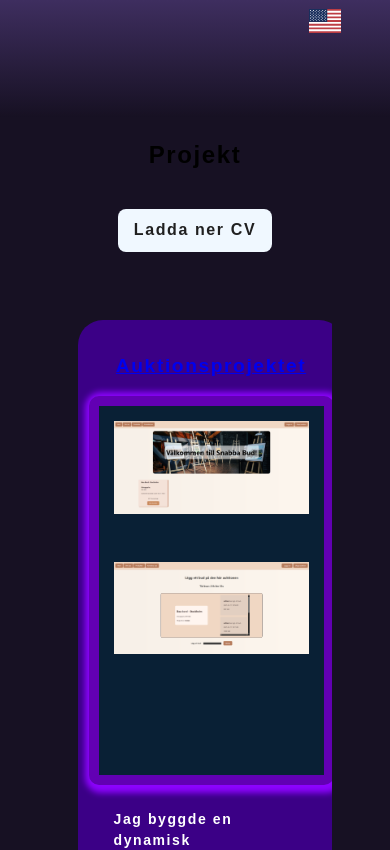
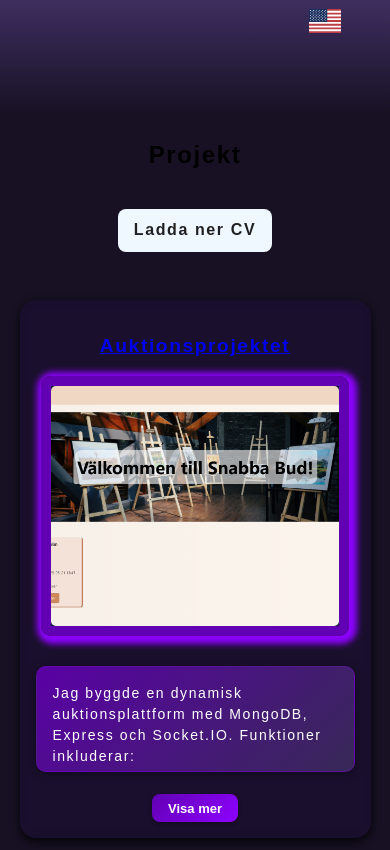
Before and after one commit to mkinuka/portfolio, a React (Vite) app: page /portfolio/Portfoliopage in a window 390 px wide. Shown: the top 850 px of the page. Built offline with nearby package versions, Linux system fonts and the light colour scheme; no server answers.

Commit message:
Improve portfolio layout: add show more/less functionality, enhance image display, and improve text styling

```diff
--- a/src/Data/portfolioData.tsx
+++ b/src/Data/portfolioData.tsx
@@ -224,7 +224,7 @@
   // 5th //
   {
     sv: {
-      id: 4,
+      id: 5,
       title: <a href="https://github.com/mkinuka/fed24s-the-zoo-mkinuka.git">The Zoo</a>,
       imgUrl: [animalApi, animalApi2, animalApi3, animalApi4],
       description: (
@@ -248,7 +248,7 @@
       ),
     },
     eng: {
-      id: 4,
+      id: 5,
       title: <a href="https://github.com/mkinuka/fed24s-the-zoo-mkinuka.git">The Zoo</a>,
       imgUrl: [animalApi, animalApi2, animalApi3, animalApi4],
       description: (
--- a/src/pages/About.tsx
+++ b/src/pages/About.tsx
@@ -8,6 +8,7 @@
 
   return (
     <>
+      <section id="about-container">
         <section className="center-pos-about">
         <div className="text-container">
           <h3 className="about-heading">{type === "sv" ? "Om mig" : "About me"}</h3>
@@ -107,6 +108,7 @@
           <AutoPlaySlideshow></AutoPlaySlideshow>
         </div>
         </section>
+      </section>
     </>
   );
 };
--- a/src/pages/PortfolioPage.tsx
+++ b/src/pages/PortfolioPage.tsx
@@ -1,10 +1,23 @@
 import "../styles/Portfolio.css";
 import { portfolioItems } from "../Data/portfolioData";
-import { useContext } from "react";
+import { useContext, useState } from "react";
 import { LanguageContext } from "../context/LanguageContext";
 
 export const PortfolioPage = () => {
   const { type } = useContext(LanguageContext);
+  const [expandedItems, setExpandedItems] = useState<Set<number>>(new Set());
+
+  const toggleExpanded = (id: number) => {
+    setExpandedItems(prev => {
+      const newSet = new Set(prev);
+      if (newSet.has(id)) {
+        newSet.delete(id);
+      } else {
+        newSet.add(id);
+      }
+      return newSet;
+    });
+  };
 
   return (
     <>
@@ -20,17 +33,35 @@
           {type === "sv" ? "Ladda ner CV" : "Download CV"}
         </a>
         <section id="portfolio-section">
-          {portfolioItems.map((p) => (
+          {portfolioItems.map((p) => {
+            const isExpanded = expandedItems.has(p[type].id);
+            return (
               <div className="portfolio-container" key={p[type].id}>
                 <h2 className="portfolio-heading">{p[type].title}</h2>
+                {!isExpanded && (
                   <div className="image-container">
                     {p[type].imgUrl.map((i, idx) => (
                       <img key={idx} src={i} className="portfolio-img" />
                     ))}
                   </div>
-              <p className="portfolio-text-style">{p[type].description}</p>
+                )}
+                <div className="text-wrapper">
+                  <p className={`portfolio-text-style ${isExpanded ? 'expanded' : ''}`}>
+                    {p[type].description}
+                  </p>
+                  <button
+                    className="show-more-btn"
+                    onClick={() => toggleExpanded(p[type].id)}
+                  >
+                    {isExpanded
+                      ? (type === "sv" ? "Visa mindre" : "Show less")
+                      : (type === "sv" ? "Visa mer" : "Show more")
+                    }
+                  </button>
                 </div>
-          ))}
+              </div>
+            );
+          })}
         </section>
       </article>
     </>
--- a/src/styles/About.css
+++ b/src/styles/About.css
@@ -1,19 +1,10 @@
-#about-container {
-    display: flex;
-    flex-direction: column;
-    gap: 10rem;
-    align-items: center;
-    height: 100vh;
-    margin-bottom: 20rem;
-    margin-top: 3rem;
-    margin-bottom: 20vh;
-}
 
 .center-pos-about {
     display: flex;
     flex-direction: row;
     justify-content: center;
     margin-bottom: 30vh;
+    margin-top: 30vh;
 
 }
 
@@ -74,6 +65,28 @@
 }
 
 
+@media screen and (max-width: 600px) {
+    .about-heading {
+        font-size: 50px;
+    }
+
+    .about-heading1 {
+        font-size: 40px;
+    }
+
+    h3 {
+        font-size: 18px;
+    }
+
+    #font-style {
+        font-size: 14px;
+    }
+
+    .text-container, .right-text-container {
+        font-size: 14px;
+    }
+}
+
 @media screen and (max-width: 1200px){
     .text-container {
         width: 60vw;
--- a/src/styles/Home.css
+++ b/src/styles/Home.css
@@ -164,10 +164,10 @@
   padding: 2rem;
   background: rgba(255, 255, 255, 0.);
   border-radius: 16px;
-  box-shadow: 0 4px 30px rgba(0, 0, 0, 0.8);
+  box-shadow: 0 4px 10px rgba(0, 0, 0, 0.8);
   backdrop-filter: blur(5px);
   -webkit-backdrop-filter: blur(5px);
-  border: 1px solid rgba(255, 255, 255, 0.3);
+  /* border: 1px solid rgba(255, 255, 255, 0.3); */
 }
 
 
--- a/src/styles/Portfolio.css
+++ b/src/styles/Portfolio.css
@@ -7,18 +7,11 @@
 }
 
 #portfolio-section {
-    display: flex;
-    flex-direction: row;
-    max-width: 60vw;
-    gap: 3rem;
-    scrollbar-width: thin;
-    scrollbar-color: #f46036 #372248;
-    scroll-behavior: smooth;
-    padding: 20px ;
-    overflow-x: auto;
-    overflow-y: hidden;
-    margin-bottom: 10rem;
+    display: grid;
+    grid-template-columns: auto auto auto;
+    gap: 2rem;
 }
+
 
 #cv-pdf {
     width: 40rem;
@@ -29,13 +22,16 @@
 .portfolio-container {
     display: flex;
     flex-direction: column;
-    min-width: 60vw;
-    background-color: #3B0086;
-    height: 80vh;
+    min-width: 20vw;
+    background-color: rgba(59, 0, 134, 0.1);
+    height: 60vh;
     border-radius: 25px;
     padding: 1rem;
     align-items: center;
-
+  border-radius: 16px;
+  box-shadow: 0 4px 10px rgba(0, 0, 0, 0.8);
+  backdrop-filter: blur(5px);
+  -webkit-backdrop-filter: blur(5px);
 }
 
 .portfolio-heading {
@@ -49,11 +45,10 @@
 .image-container {
     display: flex;
     flex-direction: row;
-    max-width: 50vw;
+    max-width: 20vw;
     gap: 3rem;
     overflow-x: auto;
-    padding: 15px;
-    height: 40rem;
+    height: 15rem;
     scrollbar-width: thin;
     scrollbar-color: #f46036 #372248;
     overflow-y: hidden;
@@ -61,20 +56,98 @@
     border-radius: 10px;
     border: 10px solid #6200B3;
     box-shadow: #8e03ff 2px  2px  6px  6px;
+    animation: fadeSlideIn 0.4s ease-out;
+    transition: all 0.3s ease;
+}
+
+@keyframes fadeSlideIn {
+    from {
+        opacity: 0;
+        transform: translateY(-10px);
+    }
+    to {
+        opacity: 1;
+        transform: translateY(0);
+    }
+}
+
+.portfolio-img {
+    height: 100%;
+    width: auto;
+    min-width: 100%;
+    object-fit: cover;
+    border-radius: 5px;
+}
+
+.text-wrapper {
+    display: flex;
+    flex-direction: column;
+    width: 100%;
+    margin-top: 1rem;
+    position: relative;
+    flex: 1;
+    min-height: 0;
+    transition: all 0.4s ease;
 }
 
 .portfolio-text-style {
     display: inline-block;
-    color:rgb(255, 255, 255);
+    color: rgb(255, 255, 255);
+    font-weight: 500;
+    text-align: left;
+    max-height: 8rem;
+    border-radius: 10px;
+    overflow: hidden;
+    font-size: 14px;
+    background: linear-gradient(135deg, rgba(98, 0, 179, 0.9) 0%, rgba(57, 43, 90, 0.95) 100%);
+    padding: 1rem;
+    line-height: 1.5;
+    box-shadow: 0 2px 8px rgba(0, 0, 0, 0.4);
+    border: 1px solid rgba(142, 3, 255, 0.3);
+    transition: all 0.4s cubic-bezier(0.4, 0, 0.2, 1);
+    transform-origin: top;
+}
+
+.portfolio-text-style.expanded {
+    flex: 1;
+    max-height: none;
+    height: 100%;
+    overflow-y: auto;
+    scrollbar-width: thin;
+    scrollbar-color: #8e03ff #372248;
+    animation: expandUp 0.4s cubic-bezier(0.4, 0, 0.2, 1);
+}
+
+@keyframes expandUp {
+    from {
+        transform: scaleY(0.5);
+        opacity: 0.7;
+    }
+    to {
+        transform: scaleY(1);
+        opacity: 1;
+    }
+}
+
+.show-more-btn {
+    align-self: center;
+    margin-top: 0.5rem;
+    padding: 0.4rem 1rem;
+    background: linear-gradient(135deg, #6200B3 0%, #8e03ff 100%);
+    color: white;
+    border: none;
+    border-radius: 8px;
+    cursor: pointer;
+    font-size: 13px;
     font-weight: 600;
-    text-align: left;
-    height: 50%;
-    width: 50vw;
-    padding:5px;
-    border-radius: 10px;
-    overflow-y: auto;
-    padding: 10px;
-    font-size: 14px;
+    transition: all 0.3s ease;
+    box-shadow: 0 2px 4px rgba(0, 0, 0, 0.3);
+}
+
+.show-more-btn:hover {
+    background: linear-gradient(135deg, #8e03ff 0%, #6200B3 100%);
+    transform: translateY(-2px);
+    box-shadow: 0 4px 8px rgba(142, 3, 255, 0.4);
 }
 
 /* mediaQuerys */
@@ -86,22 +159,28 @@
 }
 
 @media screen and (max-width: 1200px) {
-    #portfolio-section {
-    flex-direction: column;
-    overflow-y: auto;
-    overflow-x: hidden;
-    }
-    #portfolio-container {
-    height: auto;
-    }
-    .image-container {
-    display: flex;
-    flex-direction: column;
-    max-width: 50vw;
-    overflow-y: auto;
-    max-height: 70vh;
-    overflow-x: hidden;
-    }
+  #portfolio-section {
+    display: grid;
+    grid-template-columns: auto auto;
+    gap: 2rem;
+}
+
+  .image-container {
+    max-width: 90%;
+    width: 90%;
+  }
+}
+
+@media screen and (max-width: 600px) {
+  #portfolio-section {
+    display: grid;
+    grid-template-columns: auto;
+}
+
+  .image-container {
+    max-width: 90%;
+    width: 90%;
+  }
 }
 
 @media screen and (min-width: 1700px) {
```
Also changed, not shown: src/pages/Home.tsx (+0 -7 lines). Lines whose indentation alone changed are shown as unchanged.
